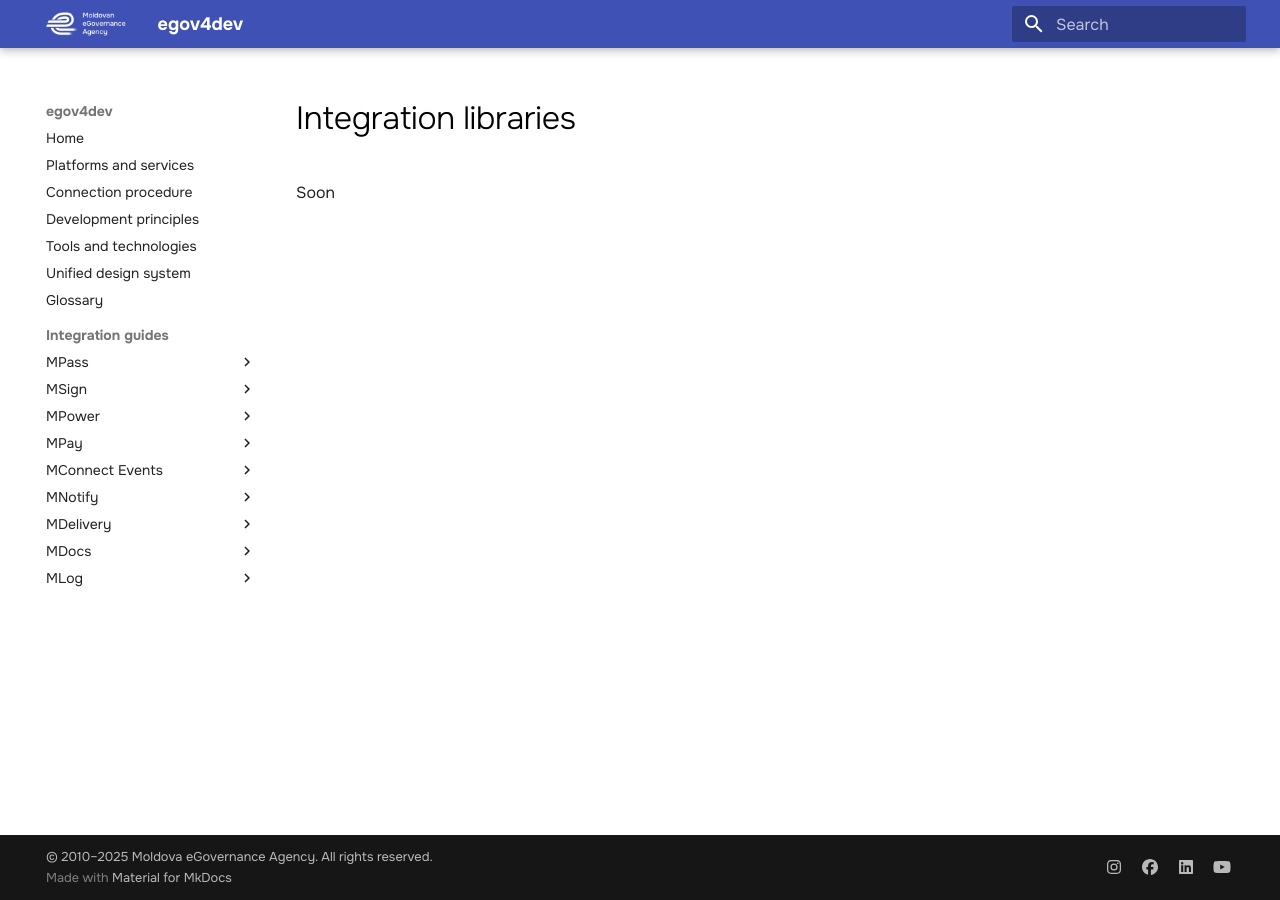
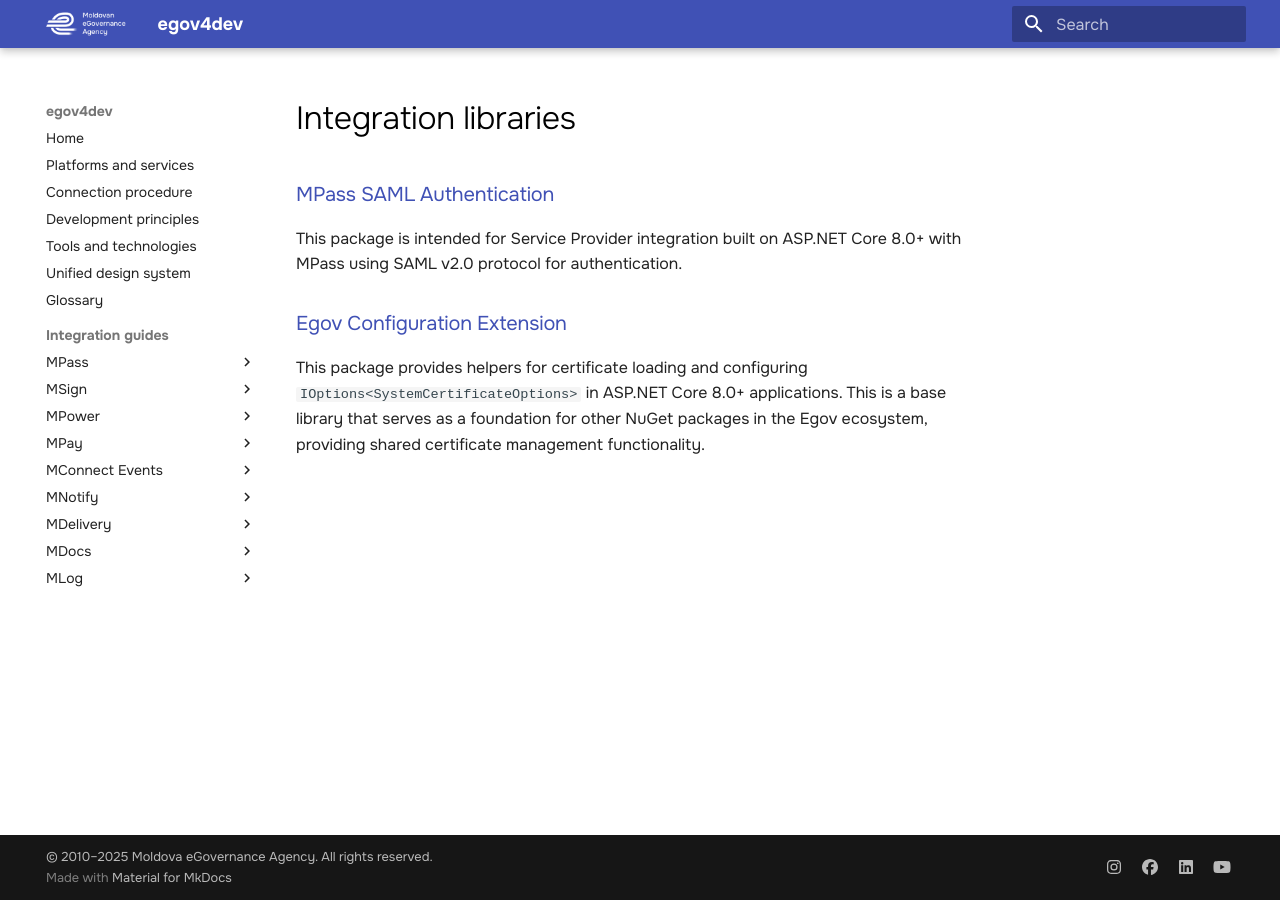
Before and after one commit to egov-moldova/egov4dev, an MkDocs documentation site: the page built from docs/guides/mpass/integration-libraries.md, in a window 1280 px wide. Built offline with MkDocs 1.6.1 and Material for MkDocs 9.7.7, drawn with Linux system fonts in a browser that asks for light colours.

Commit message:
Update integration-libraries.md

```diff
--- a/docs/guides/mpass/integration-libraries.md
+++ b/docs/guides/mpass/integration-libraries.md
@@ -1,3 +1,7 @@
-# Integration libraries
+### [MPass SAML Authentication](https://www.nuget.org/packages/Egov.Integrations.MPass.Saml)
 
-Soon
+This package is intended for Service Provider integration built on ASP.NET Core 8.0+ with MPass using SAML v2.0 protocol for authentication.
+
+### [Egov Configuration Extension](https://www.nuget.org/packages/Egov.Extensions.Configuration)
+
+This package provides helpers for certificate loading and configuring `IOptions<SystemCertificateOptions>` in ASP.NET Core 8.0+ applications. This is a base library that serves as a foundation for other NuGet packages in the Egov ecosystem, providing shared certificate management functionality.
```
